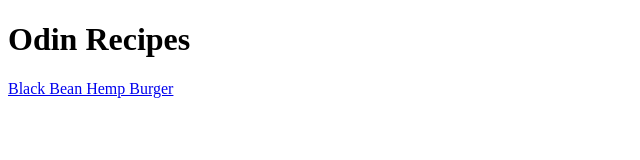
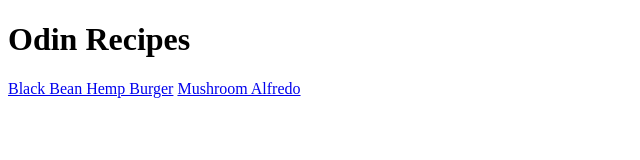
Before and after one commit to notsoJB/odin-recipes, a plain HTML site: page index.html in a window 1280 px wide. Shown: the whole page, without its empty margins (0-640 px from the left). Drawn offline with Linux system fonts and the light colour scheme.

Commit message:
adding link to Mushroom alfredo recipe site

```diff
--- a/index.html
+++ b/index.html
@@ -10,5 +10,7 @@
 
     <a href="recipes/vegan-burger.html">Black Bean Hemp Burger</a>
 
+    <a href="recipes/mushroom-alfredo.html">Mushroom Alfredo</a>
+
 </body>
 </html>
```
